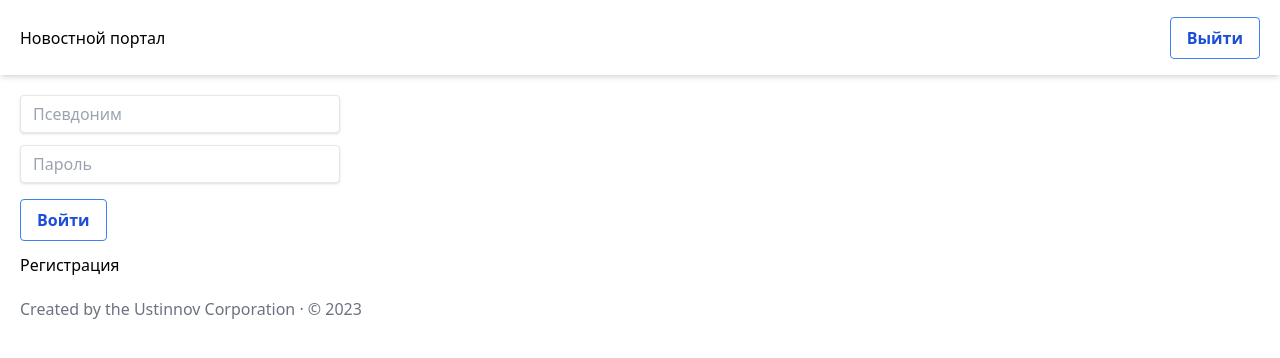
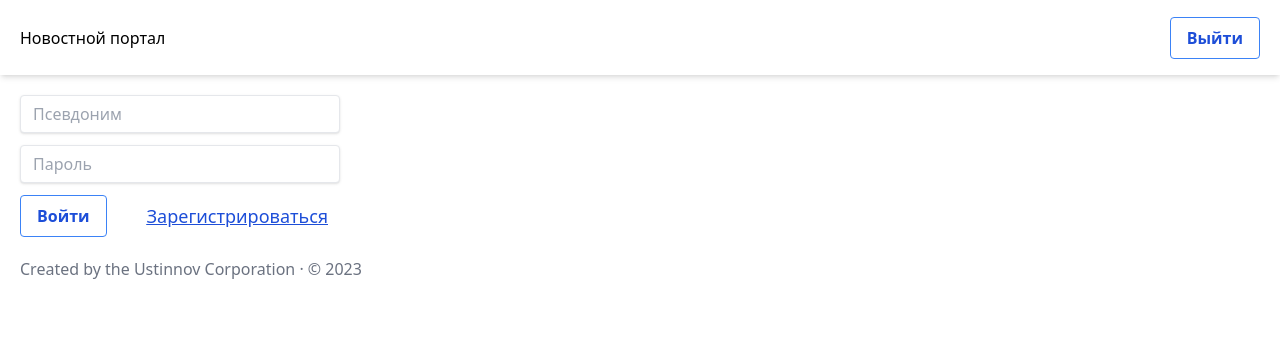
Before and after one commit to mianger22/article_pipeline, a React (Create React App) app: page /authorization in a window 1280 px wide. Shown: the top 358 px of the page. Built offline with nearby package versions, Linux system fonts and the light colour scheme.

Commit message:
aligned link registration

```diff
--- a/src/index.css
+++ b/src/index.css
@@ -12,6 +12,6 @@
   }
 
   .form_custom {
-    @apply w-full max-w-xs;
+    @apply w-full max-w-xs mb-5;
   }
 }
--- a/src/pages/Authorization.tsx
+++ b/src/pages/Authorization.tsx
@@ -81,7 +81,7 @@ export default function Authorization() {
                 {errors.password && touched.password && errors.password}
               </div>
 
-              <div className='mt-4'>
+              <div className='flex justify-between items-center'>
                 <button
                   type="submit"
                   disabled={isSubmitting}
@@ -89,15 +89,15 @@ export default function Authorization() {
                 >
                   Войти
                 </button>
+
+                <div className='text-blue-700 text-decoration-line: underline text-lg pr-3'>
+                  <Link to="/registration">Зарегистрироваться</Link>
+                </div>
               </div>
             </form>
           </div>
         )}
       </Formik>
-
-      <div className='mt-3'>
-        <Link to="/registration">Регистрация</Link>
-      </div>
     </>
   );
 }
```
